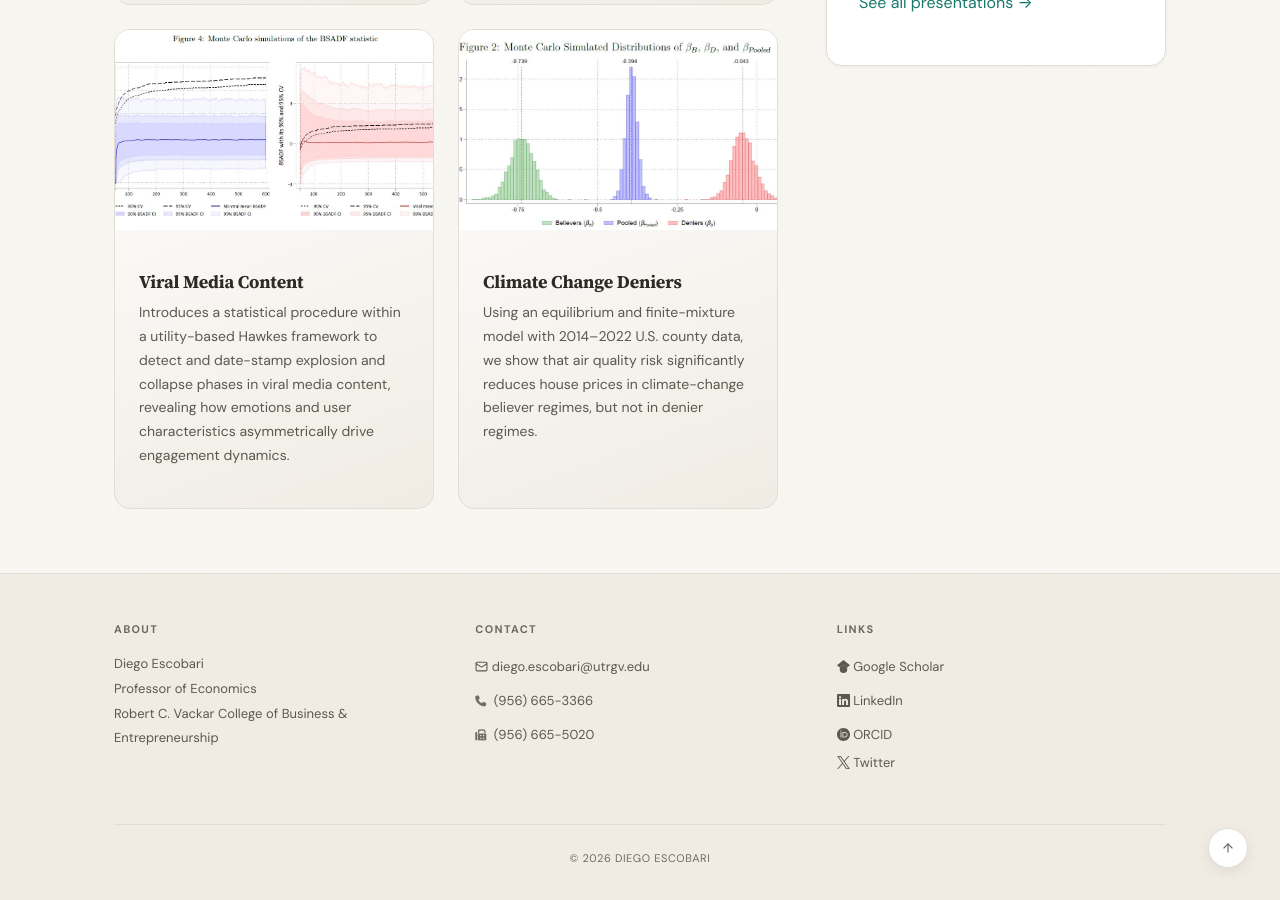
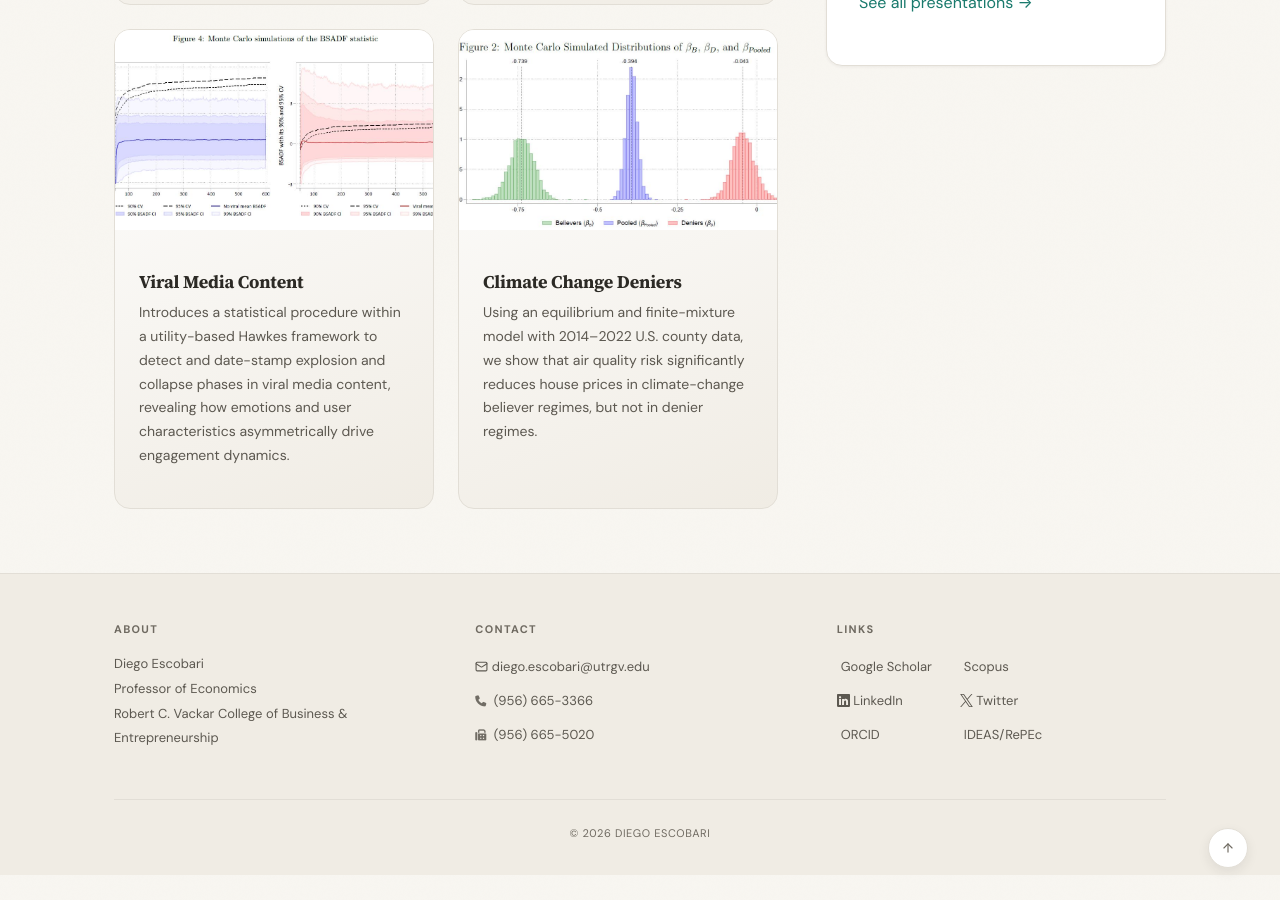
Before and after one commit to diegoescobari/diegoescobari.github.io, a Jekyll site: the page built from _pages/home.md, in a window 1280 px wide and 900 px high, scrolled down 1349 px. Built offline with Jekyll 4.4.1, drawn with Linux system fonts in a browser that asks for light colours; a style sheet for code colours, icons or effects is not loaded; after the commit the page ends 2224 px from its top, so only the background shows below that.

Commit message:
footer.html

```diff
--- a/_includes/footer.html
+++ b/_includes/footer.html
@@ -18,12 +18,20 @@
     </div>
     <div>
       <h2 class="footer-heading">Links</h2>
-      <p>
-<div style="margin-bottom: 6px;"><a href="https://scholar.google.com/citations?user=WOnd1RwAAAAJ&hl=en&oi=ao" target="_blank"><svg class="icon" aria-hidden="true" focusable="false"><use href="#icon-google-scholar"></use></svg> Google Scholar</a></div>
-<div style="margin-bottom: 6px;"><a href="https://www.linkedin.com/in/escobari/" target="_blank"><svg class="icon" aria-hidden="true" focusable="false"><use href="#icon-linkedin"></use></svg> LinkedIn</a></div>
-<div><a href="https://orcid.org/0000-0003-4532-8563" target="_blank"><svg class="icon" aria-hidden="true" focusable="false"><use href="#icon-orcid"></use></svg> ORCID</a></div>
-<div style="margin-bottom: 6px;"><a href="https://x.com/DiegoEscobari" target="_blank"><svg class="icon" aria-hidden="true" focusable="false"><use href="#icon-x-twitter"></use></svg> Twitter</a></div>
-      </p>
+
+<div style="display: grid; grid-template-columns: repeat(2, max-content); gap: 0 28px;">
+  <div>
+    <div style="margin-bottom: 6px;"><a href="https://scholar.google.com/citations?user=WOnd1RwAAAAJ&hl=en&oi=ao" target="_blank"><i class="ai ai-google-scholar" aria-hidden="true" style="width: 1em; text-align: center; font-size: 1.05em; margin-right: 4px;"></i> Google Scholar</a></div>
+    <div style="margin-bottom: 6px;"><a href="https://www.linkedin.com/in/YOUR_PROFILE" target="_blank"><svg class="icon" aria-hidden="true" focusable="false"><use href="#icon-linkedin"></use></svg> LinkedIn</a></div>
+    <div><a href="https://orcid.org/0000-0003-4532-8563" target="_blank"><i class="ai ai-orcid" aria-hidden="true" style="width: 1em; text-align: center; font-size: 1.05em; margin-right: 4px;"></i> ORCID</a></div>
+  </div>
+  <div>
+    <div style="margin-bottom: 6px;"><a href="https://www.scopus.com/authid/detail.uri?authorId=26029783500" target="_blank"><i class="ai ai-scopus" aria-hidden="true" style="width: 1em; text-align: center; font-size: 1.05em; margin-right: 4px;"></i> Scopus</a></div>
+    <div style="margin-bottom: 6px;"><a href="https://x.com/YOUR_HANDLE" target="_blank"><svg class="icon" aria-hidden="true" focusable="false"><use href="#icon-x-twitter"></use></svg> Twitter</a></div>
+    <div><a href="http://ideas.repec.org/e/pes42.html" target="_blank"><i class="ai ai-ideas-repec" aria-hidden="true" style="width: 1em; text-align: center; font-size: 1.05em; margin-right: 4px;"></i> IDEAS/RePEc</a></div>
+  </div>
+</div>
+
     </div>
   </div>
   <div class="footer-grid">
```
